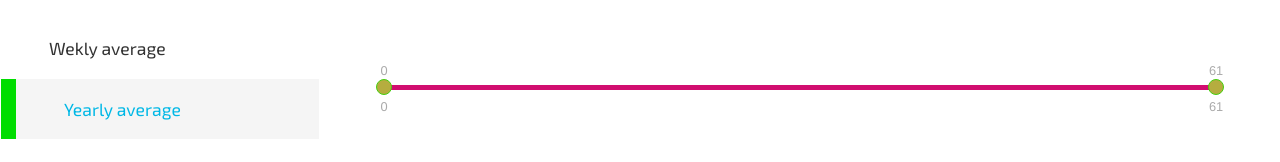
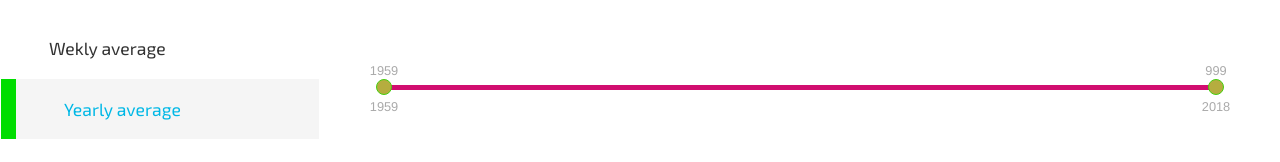
Before and after one commit to TomaszPietrzykowski/climate-monitor-archive, a React (Create React App) app: page / in a window 1280 px wide. Shown: the part 169-331 px from the top of the page. Built offline with nearby package versions, Linux system fonts and the light colour scheme.

Commit message:
slider labels hooked into data object

```diff
--- a/src/components/CarbonChartSlider.js
+++ b/src/components/CarbonChartSlider.js
@@ -19,8 +19,11 @@ const CarbonChartSlider = () => {
       style={{ padding: "1rem 2.5rem", margin: "1.5rem" }}
     >
       <InputRange
-        maxValue={initialRange.max}
+        maxValue={initialRange.max - 1}
         minValue={0}
+        formatLabel={value =>
+          `${activeChartData.labels[value - 1] || activeChartData.labels[0]}`
+        }
         value={value}
         onChange={value => updateZoom(value)}
       />
--- a/src/contexts/CarbonContext.js
+++ b/src/contexts/CarbonContext.js
@@ -544,7 +544,9 @@ class CarbonContexProvider extends Component {
         2016,
         2017,
         2018,
-        2019
+        2018,
+        2018,
+        999
       ],
       values: [
         315.97,
@@ -608,7 +610,8 @@ class CarbonContexProvider extends Component {
         406.55,
         408.52,
         411.44
-      ]
+      ],
+      title: "Active chart data title"
     },
     outputChartData: {
       labels: [
```
